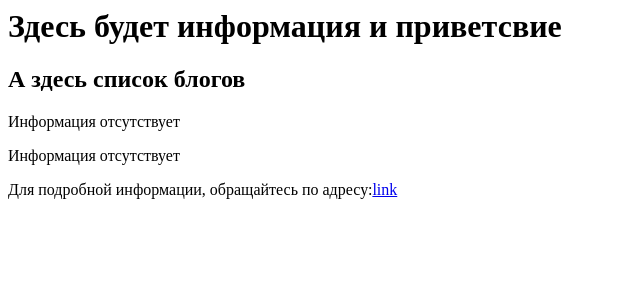
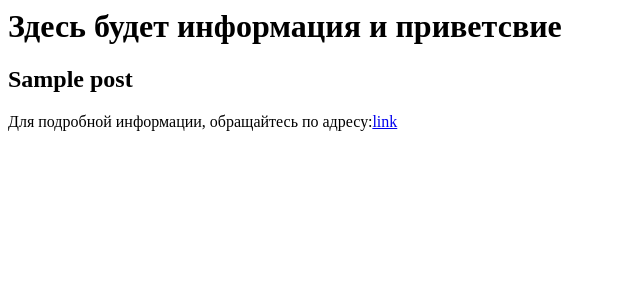
Before and after one commit to 97Dmitry/my-first-blog, a Django app: page / in a window 1280 px wide. Shown: the top 300 px of the page, without its empty margins (0-640 px from the left). Run offline with Django 3.2, Linux system fonts and the light colour scheme; tables that the repository leaves empty hold one stand-in row (values such as "Sample post").

Commit message:
Added show posts titles on main page

```diff
--- a/blog/templates/blog/post_list.html
+++ b/blog/templates/blog/post_list.html
@@ -12,13 +12,10 @@
 
         <div>
             <h2>
-                <strong>А здесь список блогов</strong>
+                {% for post in posts %}
+                    {{ post }}<br>
+                {% endfor %}
             </h2>
-        </div>
-
-        <div>
-                <p>Информация отсутствует</p>
-                <p>Информация отсутствует</p>
         </div>
 
         <div>
--- a/blog/views.py
+++ b/blog/views.py
@@ -1,6 +1,10 @@
 from django.shortcuts import render
+from django.utils import timezone
+from .models import Post
 
 # Create your views here.
 
 def post_list(request):
-    return render(request, 'blog/post_list.html', {})
+    posts = Post.objects.all()
+    #posts = Post.objects.filter(created_date__lte=timezone.now()).order_by('created_date')
+    return render(request, 'blog/post_list.html', {'posts': posts})
```
